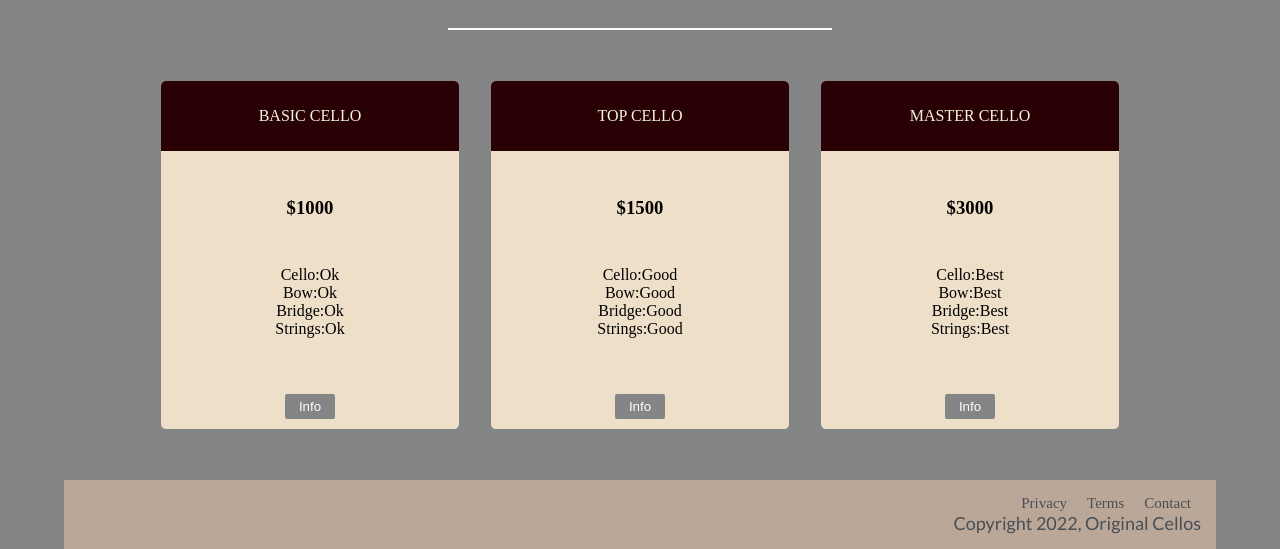
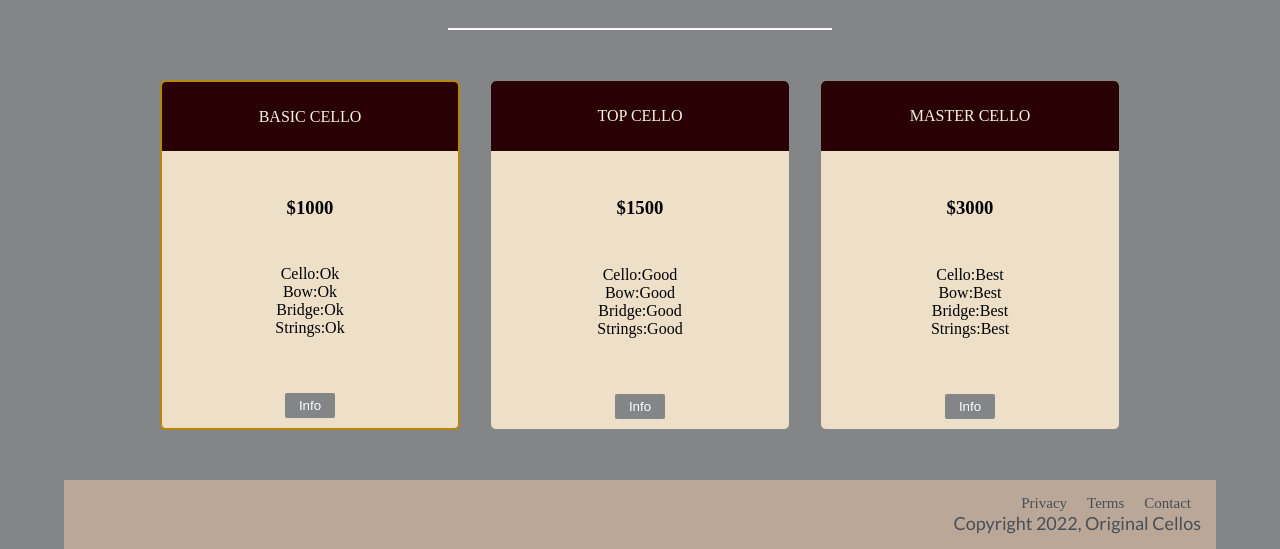
Before and after one commit to vitorokubo/cello-landing-page, a plain HTML site: page index.html in a window 1280 px wide. In both pictures the pointer is over the element 310 px from the left and 506 px from the top of the page. Shown: the part 251-800 px from the top of the page. Drawn offline with Linux system fonts and the light colour scheme.

Commit message:
atualizando

```diff
--- a/index.html
+++ b/index.html
@@ -21,7 +21,7 @@
           src="https://cdn.icon-icons.com/icons2/2070/PNG/512/cello_icon_126949.png"
           alt="cello logo"
         />
-        <p class="logo-p">Original Cellos</p>
+        <a href="#"><p class="logo-p">Original Cellos</p></a>
       </div>
       <nav id="nav-bar">
         <ul>
--- a/styles.css
+++ b/styles.css
@@ -267,6 +267,12 @@ height: 20%;
   font-size: 1.6rem;
   background-color: var(--champagne);
   overflow: hidden;
+  transition: all 0.2s;
+}
+
+.card:hover{
+  border-radius: 6px;
+  border: 2px solid darkgoldenrod;
 }
 
 .info{
```
